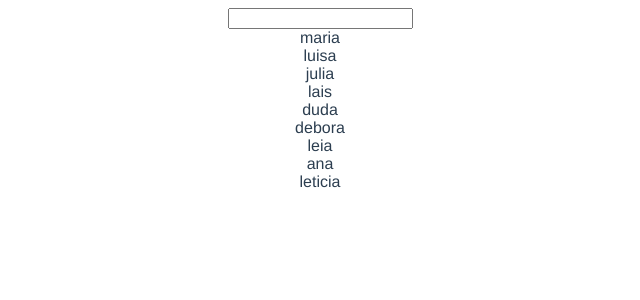
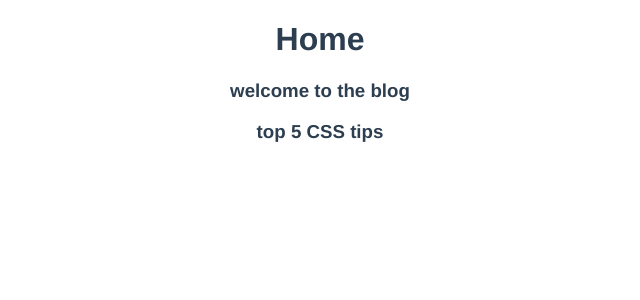
Before and after one commit to MaoDoBan/vue-blog-test, a Vue app: page / in a window 1280 px wide. Shown: the top 300 px of the page, without its empty margins (320-960 px from the left). Built offline with nearby package versions, Linux system fonts and the light colour scheme.

Commit message:
usando props com setup()

```diff
--- /dev/null
+++ b/src/components/PostList.vue
@@ -0,0 +1,20 @@
+<template>
+  <div class="post-list">
+    <div v-for="post in posts" :key="post.id">
+      <h3>{{ post.title }}</h3>
+    </div>
+  </div>
+</template>
+
+<script>
+export default {
+  props: ["posts"],
+  setup(props){
+    console.log(props.posts);
+  }
+}
+</script>
+
+<style>
+
+</style>
--- a/src/views/Home.vue
+++ b/src/views/Home.vue
@@ -1,24 +1,24 @@
 <template>
   <div class="home">
-    <input type="text" v-model="busca">
-    <div v-for="nome in resultado" :key="nome">{{nome}}</div>
+    <h1>Home</h1>
+    <PostList :posts="posts"/>
   </div>
 </template>
 
 <script>
+import PostList from "../components/PostList.vue";
 import { computed, ref } from 'vue';
 
 export default {
-  name: 'Home',
+  name: "Home",
+  components: { PostList },
   setup(){ //roda antes dos livecycle hooks
-    const busca = ref("");
-    const nomes = ref(["maria", "luisa", "julia", "lais", "duda", "debora", "leia", "ana", "leticia"]);
+    const posts = ref([
+      { title: "welcome to the blog", body: "Lorem ipsum", id: 1 },
+      { title: "top 5 CSS tips", body: "lorem ipsum dois", id: 2 },
+    ]);
 
-    const resultado = computed(() => nomes.value.filter(
-      nome => nome.includes(busca.value)
-    ));
-
-    return {busca, resultado};
+    return { posts };
   }
 }
 </script>
```
